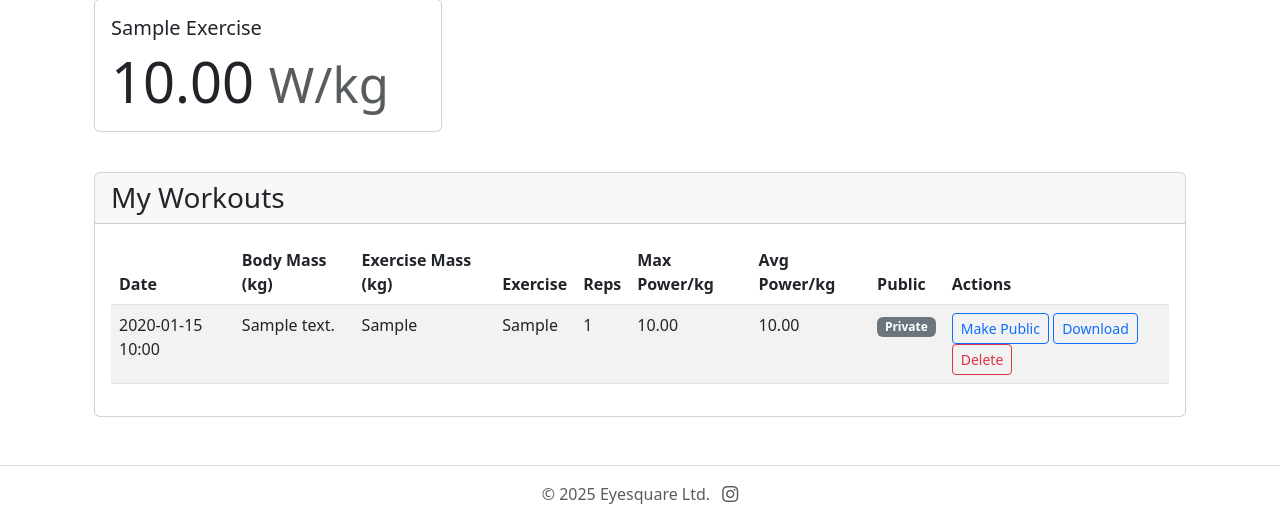
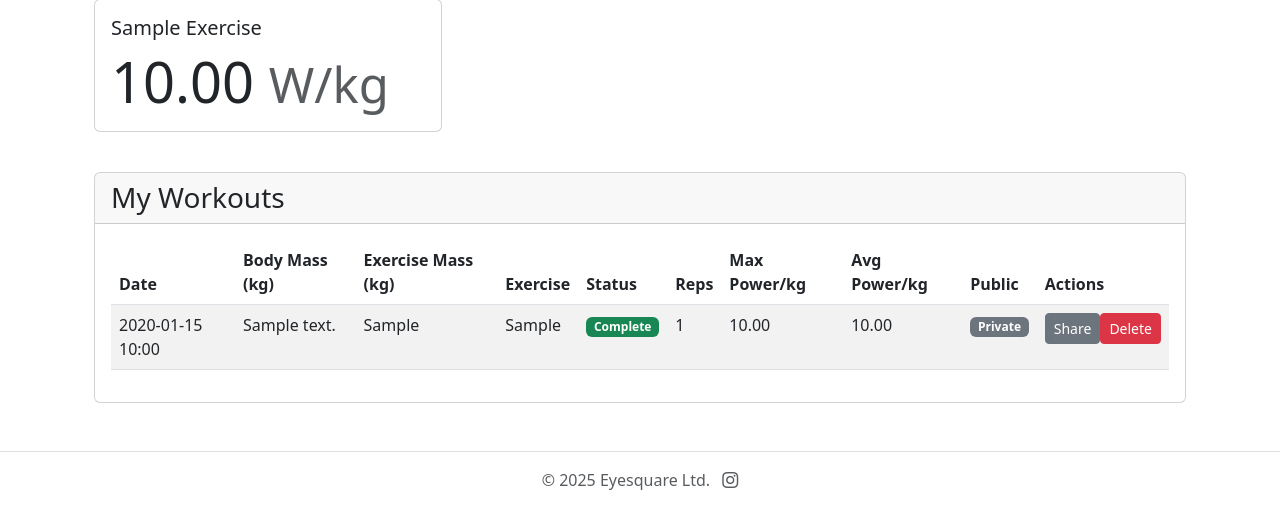
Before and after one commit to ikitcheng/AITrainer, a Flask app: template leaderboard/templates/dashboard.html in a window 1280 px wide. Shown: the part 379-905 px from the top of the page. After the commit the page ends 869 px from the top, so only its background shows below. Run offline with Flask 3, Linux system fonts and the light colour scheme; the template is opened without the code that fills it: most values are stand-ins (such as "Sample title", 1, 10 or a date in 2020); parts of the project's set-up code (start-up, migrations or seed data) failed here and were passed over; some libraries are stand-ins or nearby versions.

Commit message:
[UPDATE] Enhance dashboard template by adding workout status display

```diff
--- a/leaderboard/templates/dashboard.html
+++ b/leaderboard/templates/dashboard.html
@@ -81,6 +81,7 @@
                                     <th>Body Mass (kg)</th>
                                     <th>Exercise Mass (kg)</th>
                                     <th>Exercise</th>
+                                    <th>Status</th>
                                     <th>Reps</th>
                                     <th>Max Power/kg</th>
                                     <th>Avg Power/kg</th>
@@ -95,6 +96,17 @@
                                     <td>{{ workout.body_mass }}</td>
                                     <td>{{ workout.exercise_mass }}</td>
                                     <td>{{ workout.exercise_type|title }}</td>
+                                    <td>
+                                        {% if workout.status == 'pending' %}
+                                            <span class="badge bg-warning">Processing</span>
+                                        {% elif workout.status == 'processing' %}
+                                            <span class="badge bg-info">Processing</span>
+                                        {% elif workout.status == 'error' %}
+                                            <span class="badge bg-danger" data-bs-toggle="tooltip" title="{{ workout.error_message }}">Error</span>
+                                        {% else %}
+                                            <span class="badge bg-success">Complete</span>
+                                        {% endif %}
+                                    </td>
                                     <td>{{ workout.rep_count }}</td>
                                     <td>{{ "%.2f"|format(workout.max_power_per_kg) }}</td>
                                     <td>{{ "%.2f"|format(workout.avg_power_per_kg) }}</td>
@@ -106,26 +118,27 @@
                                         {% endif %}
                                     </td>
                                     <td>
-                                        <form method="POST" action="{{ url_for('toggle_visibility', workout_id=workout.id) }}" class="d-inline">
-                                            <button type="submit" class="btn btn-sm btn-outline-primary">
-                                                {% if workout.is_public %}Make Private{% else %}Make Public{% endif %}
-                                            </button>
-                                        </form>
-                                        <form method="GET" action="{{ url_for('download_video', workout_id=workout.id) }}" class="d-inline">
-                                            <button type="submit" class="btn btn-sm btn-outline-primary">
-                                                Download
-                                            </button>
-                                        </form>
-                                        <form method="POST" action="{{ url_for('delete_workout', workout_id=workout.id) }}" class="d-inline" onsubmit="return confirm('Delete this workout?');">
-                                            <button type="submit" class="btn btn-sm btn-outline-danger">
-                                                Delete
-                                            </button>
-                                        </form>
+                                        <div class="btn-group" role="group">
+                                            {% if workout.status == 'complete' and workout.video_path %}
+                                                <a href="{{ url_for('download_video', workout_id=workout.id) }}" class="btn btn-sm btn-primary">
+                                                    Download
+                                                </a>
+                                            {% endif %}
+                                            <form method="POST" action="{{ url_for('toggle_visibility', workout_id=workout.id) }}" style="display: inline;">
+                                                <button type="submit" class="btn btn-sm btn-secondary">
+                                                    {% if workout.is_public %}Hide{% else %}Share{% endif %}
+                                                </button>
+                                            </form>
+                                            <form method="POST" action="{{ url_for('delete_workout', workout_id=workout.id) }}" style="display: inline;"
+                                                  onsubmit="return confirm('Are you sure you want to delete this workout?');">
+                                                <button type="submit" class="btn btn-sm btn-danger">Delete</button>
+                                            </form>
+                                        </div>
                                     </td>
                                 </tr>
                                 {% else %}
                                 <tr>
-                                    <td colspan="7" class="text-center">No workouts uploaded yet</td>
+                                    <td colspan="10" class="text-center">No workouts uploaded yet</td>
                                 </tr>
                                 {% endfor %}
                             </tbody>
```
